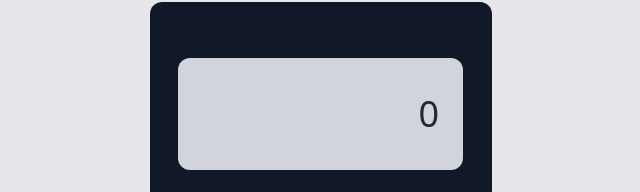
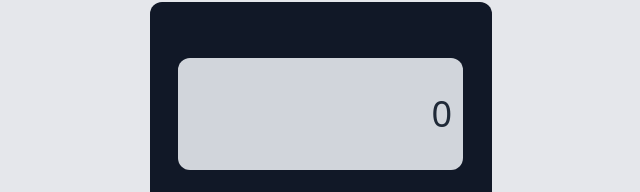
Before and after one commit to vikpires/FRONT_calculator-vue, a Vue app: page / in a window 1280 px wide. Shown: the part 139-331 px from the top of the page, without its empty margins (319-959 px from the left). Built offline with nearby package versions, Linux system fonts and the light colour scheme.

Commit message:
fix padding in display

```diff
--- a/src/components/CalculatorDisplay.vue
+++ b/src/components/CalculatorDisplay.vue
@@ -1,7 +1,7 @@
 <template>
   <div class="display my-8 mx-1 p-2 bg-gray-300 text-right text-gray-800 text-4xl rounded-xl h-28 object-center relative">
-    <span class="value p-2 text-ellipsis whitespace-break-spaces mr-2">{{ value }}</span>
-    <span v-if="shouldShowCursor" class="cursor-blink absolute right-4 m-auto bg-gray-700"></span>
+    <span class="value p-[3px] text-ellipsis whitespace-break-spaces">{{ value }}</span>
+    <span v-if="shouldShowCursor" class="cursor-blink absolute right-2 m-auto bg-gray-700"></span>
   </div>
 </template>
 
--- a/src/models/calculator.ts
+++ b/src/models/calculator.ts
@@ -5,7 +5,7 @@ export class Calculator {
     private current: string = '0';
     private operator: Operations | null = null;
     private operand: number | null = null;
-    private limit: number = 11;
+    private limit: number = 10;
     private maxResultLength: number = 8;
     private errorMessage: string = '';
 
```
